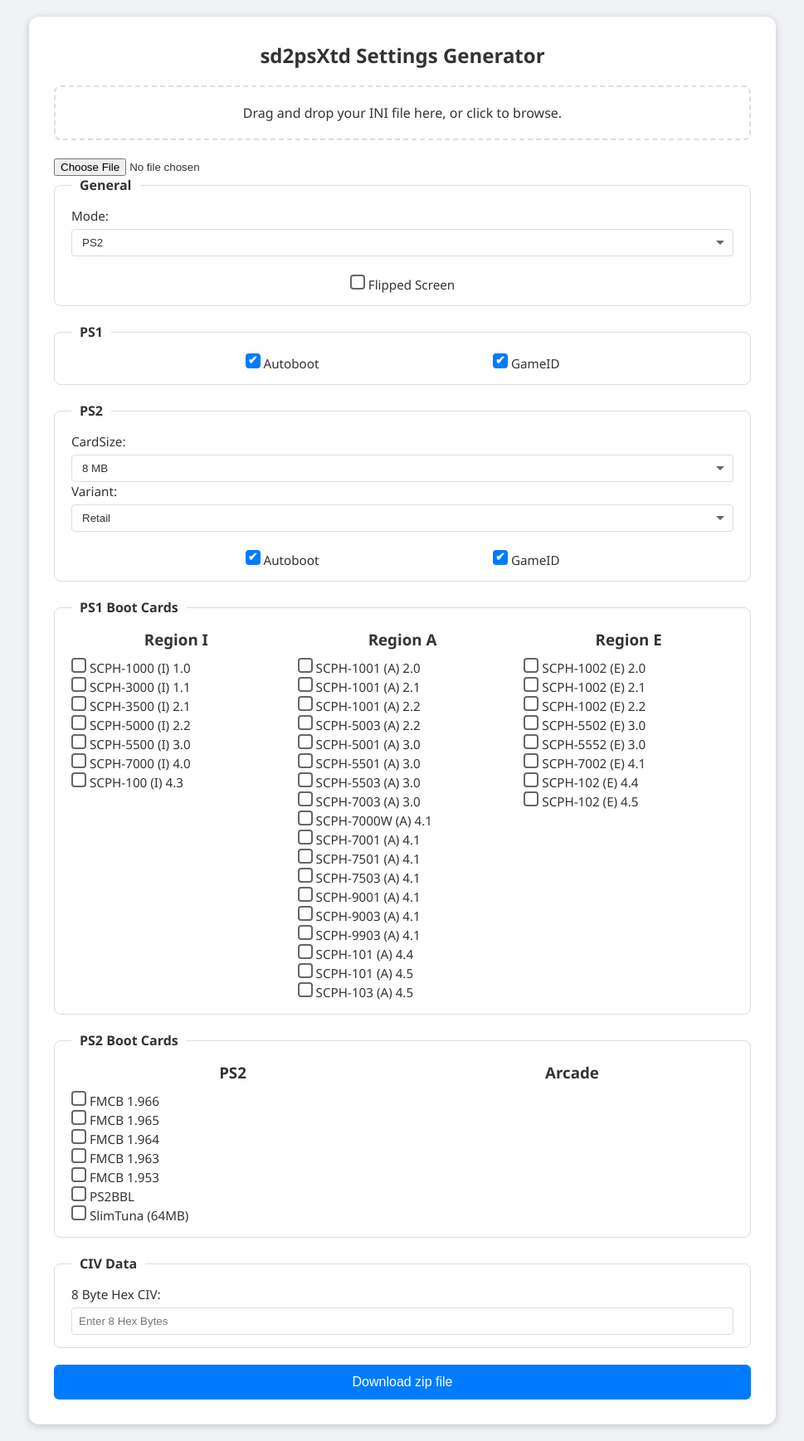
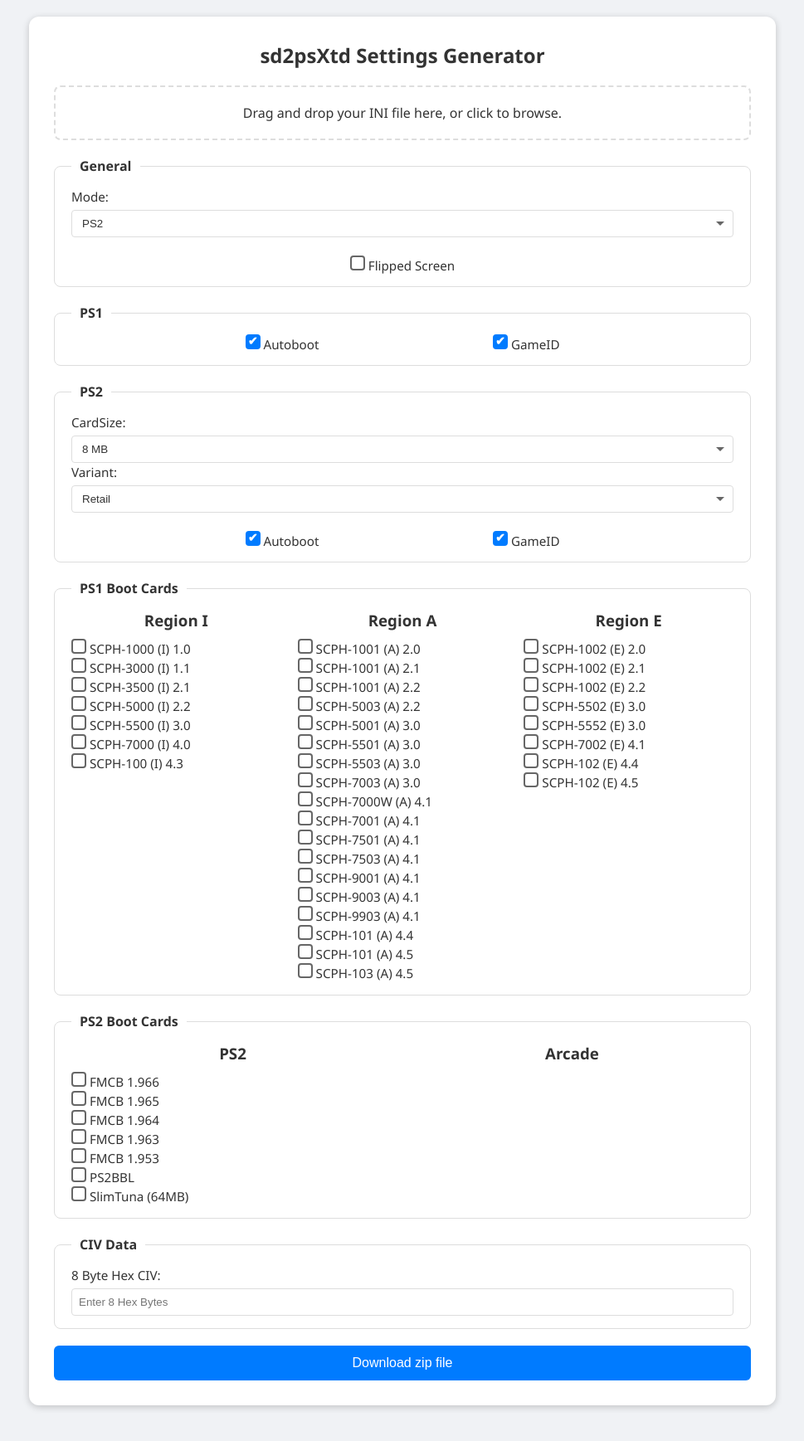
Before and after one commit to sd2psXtd/sd2psXtd.github.io, a Jekyll site: the page settings/Settings.html, which Jekyll copies as it is, in a window 1280 px wide. Shown: the whole page at 83% size, without its empty margins (155-1124 px from the left). Built offline with Jekyll 4.4.1, drawn with Linux system fonts in a browser that asks for light colours; after the commit the page ends 1714 px from its top, so only the background shows below that.

Commit message:
Fix Dropzone

```diff
--- a/settings/Settings.html
+++ b/settings/Settings.html
@@ -159,6 +159,10 @@
     .bootcards-container ul {
       list-style: none;
       padding-left: 0;
+    }
+    /* Hide file input */
+    input[type="file"] {
+       display: none;
     }
     button {
       display: block;
```
